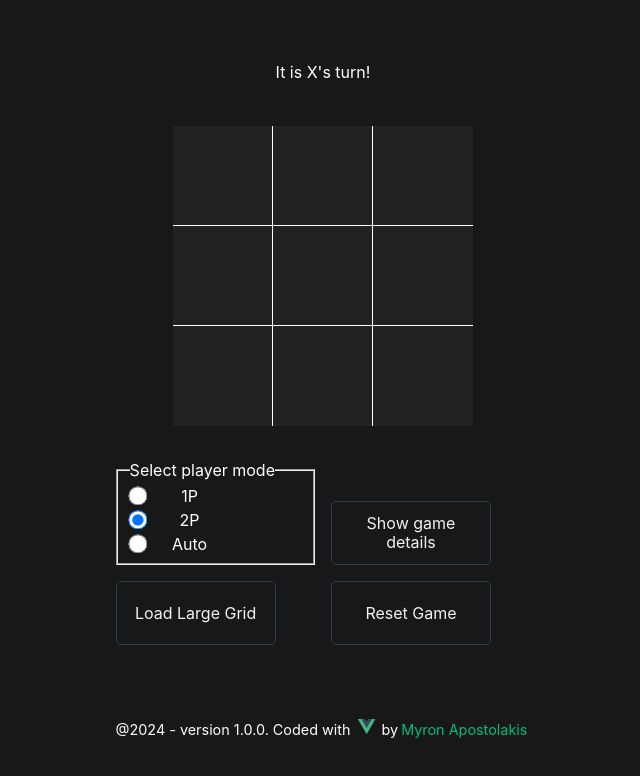
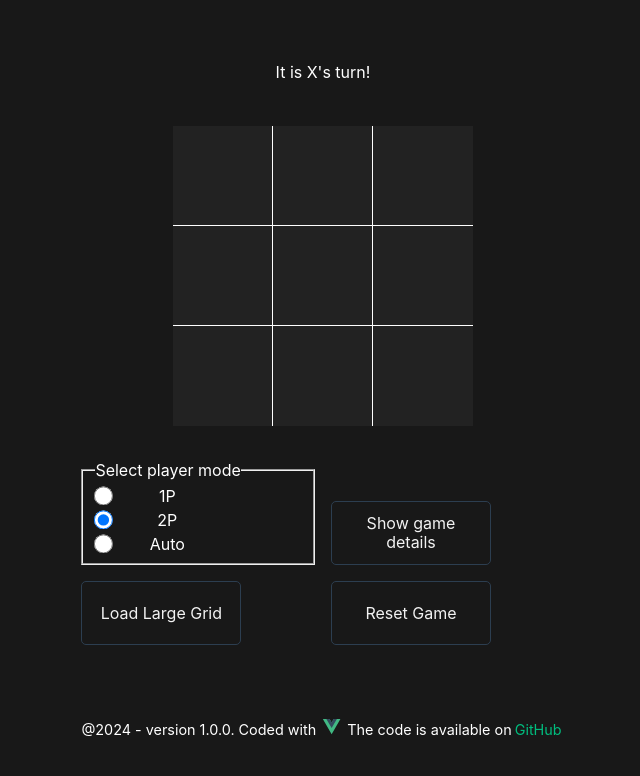
Before and after one commit to myapos/tic-tac-toe, a Vue app: page / in a window 1280 px wide. Shown: the top 776 px of the page, without its empty margins (317-957 px from the left). Built offline with nearby package versions, Linux system fonts and the light colour scheme.

Commit message:
altered github link to be more descriptive, created aria label and provided row, column and content in cell

```diff
--- a/src/components/AppFooter.vue
+++ b/src/components/AppFooter.vue
@@ -4,10 +4,8 @@
     <external-link to="https://vuejs.org/" aria-label="Visit Vue documentation" class="vue-icon"
       ><icon-vue
     /></external-link>
-    by
-    <external-link to="https://github.com/myapos" aria-label="Go to developer's Github profile"
-      >Myron Apostolakis</external-link
-    >
+
+    The code is available on<external-link to="https://github.com/myapos"> GitHub </external-link>
   </footer>
 </template>
 <script>
--- a/src/components/ui/GridCell.vue
+++ b/src/components/ui/GridCell.vue
@@ -7,12 +7,13 @@
     @keydown.enter="onClick({ rowIdx, colIdx })"
     :data-testid="`cell-${rowIdx}-${colIdx}`"
     role="button"
-    :aria-label="mark[0] || ''"
+    :aria-label="getAriaLabel({ rowIdx, colIdx, mark })"
     tabindex="0"
   >
     {{ mark[0] || '' }}
   </div>
 </template>
+
 <script lang="ts">
 import { defineComponent } from 'vue'
 
@@ -109,10 +110,14 @@ export default defineComponent({
       }
 
       return classes
+    },
+    getAriaLabel({ rowIdx, colIdx, mark }: { rowIdx: number; colIdx: number; mark: any }): string {
+      return `Row ${rowIdx + 1}, Column ${colIdx + 1}, ${mark[0] ? mark[0] : 'empty'}`
     }
   }
 })
 </script>
+
 <style scoped>
 .grid-cell {
   display: flex;
```
